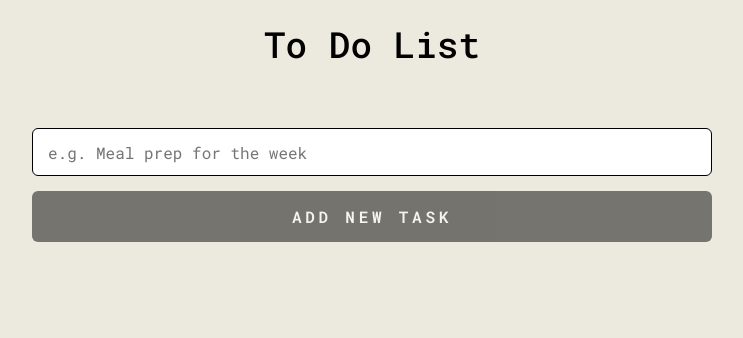
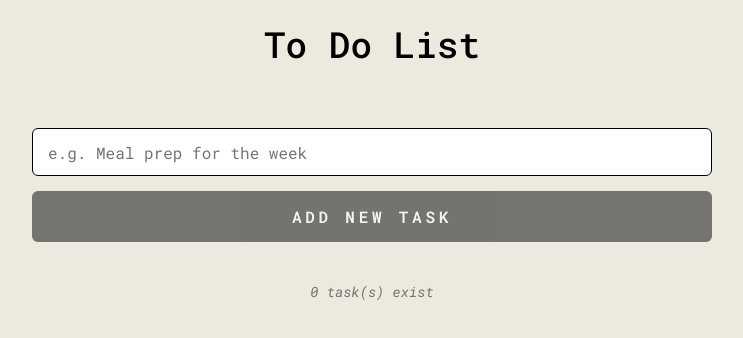
Before and after one commit to alexismgjackson-github/todolist, a React (Vite) app: page / in a window 1280 px wide. Shown: the top 338 px of the page, without its empty margins (268-1011 px from the left). Built offline with nearby package versions, Linux system fonts and the light colour scheme.

Commit message:
to do list update

```diff
--- a/components/Main.css
+++ b/components/Main.css
@@ -3,7 +3,18 @@ main {
 }
 
 .to-do-input-container {
-  margin: 2rem 0 8rem 0;
+  margin: 2rem 0 4rem 0;
+}
+
+.to-do-list-length {
+  text-align: center;
+}
+
+.length {
+  font-size: 1.4rem;
+  font-style: italic;
+  margin-bottom: 4rem;
+  opacity: 0.5;
 }
 
 .to-do-list {
--- a/components/Main.jsx
+++ b/components/Main.jsx
@@ -58,13 +58,16 @@ export default function Main() {
             <button
               className="add-task-btn"
               onClick={addNewTask}
-              disabled={newTask.length < 4}
+              disabled={newTask.length < 5}
             >
               Add New Task
             </button>
           </form>
         </section>
         <section className="to-do-list-container">
+          <span className="to-do-list-length">
+            <p className="length">{tasks.length} task(s) exist</p>
+          </span>
           <ul className="to-do-list">
             {tasks.map((task) => (
               <li key={task.id} className="task">
--- a/index.css
+++ b/index.css
@@ -35,22 +35,13 @@ h1 {
 p,
 input,
 ul,
-li,
-span {
+li {
   color: var(--color-bold);
   font-size: 1.6rem;
 }
 
 p {
   font-weight: 400;
-}
-
-a {
-  text-decoration: none;
-}
-
-a:hover {
-  cursor: pointer;
 }
 
 input {
@@ -102,25 +93,9 @@ li {
   opacity: 0.5;
 }
 
-/* Extra small devices (phones, 600px and down) */
-@media only screen and (max-width: 600px) {
-}
-
-/* Small devices (portrait tablets and large phones, 600px and up) */
-@media only screen and (min-width: 600px) {
-}
-
 /* Medium devices (landscape tablets, 768px and up) */
 @media only screen and (min-width: 768px) {
   h1 {
     font-size: 3.6rem;
   }
 }
-
-/* Large devices (laptops/desktops, 992px and up) */
-@media only screen and (min-width: 992px) {
-}
-
-/* Extra large devices (large laptops and desktops, 1200px and up) */
-@media only screen and (min-width: 1200px) {
-}
```
